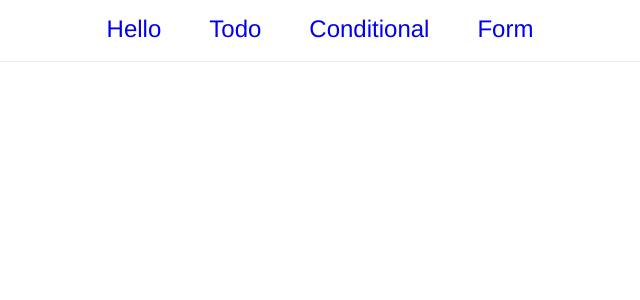
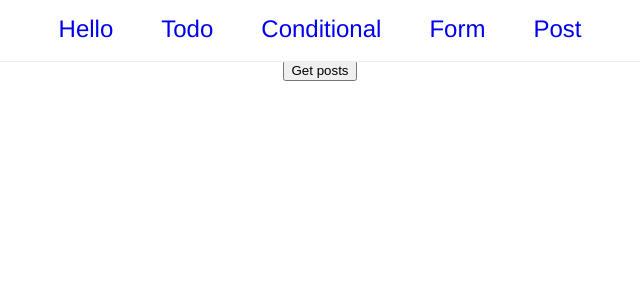
Before and after one commit to likui628/vtu-next-demo, a Vue app: page /#/post in a window 1280 px wide. Shown: the top 300 px of the page, without its empty margins (320-960 px from the left). Built offline with nearby package versions, Linux system fonts and the light colour scheme.

Commit message:
http request via proxy

```diff
--- a/package.json
+++ b/package.json
@@ -9,6 +9,7 @@
     "test": "yarn jest"
   },
   "dependencies": {
+    "axios": "^0.22.0",
     "vue": "^3.2.13",
     "vue-router": "4"
   },
--- a/src/components/Navigation.vue
+++ b/src/components/Navigation.vue
@@ -4,6 +4,7 @@
     <router-link class="link" to="/todo">Todo</router-link>
     <router-link class="link" to="/condition">Conditional</router-link>
     <router-link class="link" to="/form">Form</router-link>
+    <router-link class="link" to="/post">Post</router-link>
   </div>
 </template>
 
@@ -17,6 +18,7 @@
   left: 0;
   right: 0;
   border-bottom: 1px solid #eaecef;
+  background-color: #fff;
 }
 .link {
   padding: 1.5rem;
--- /dev/null
+++ b/src/pages/Post.vue
@@ -0,0 +1,33 @@
+<template>
+  <button @click="getPosts">Get posts</button>
+  <ul>
+    <li v-for="post in posts" :key="post.id" data-test="post">
+      {{ post.title }}
+    </li>
+  </ul>
+</template>
+
+<script lang="ts">
+import { defineComponent } from 'vue'
+import { request } from '../utils/request'
+
+interface Post {
+  userId: number
+  id: number
+  title: string
+  body: string
+}
+
+export default defineComponent({
+  data() {
+    return {
+      posts: [] as Array<Post>,
+    }
+  },
+  methods: {
+    async getPosts() {
+      this.posts = (await request.get('/api/posts')) as Array<Post>
+    },
+  },
+})
+</script>
--- a/src/router.ts
+++ b/src/router.ts
@@ -4,6 +4,7 @@ import Home from './pages/Home.vue'
 import Todo from './pages/Todo.vue'
 import Conditional from './pages/Conditional.vue'
 import Form from './pages/Form.vue'
+import Post from './pages/Post.vue'
 
 export const router = createRouter({
   history: createWebHashHistory(),
@@ -24,5 +25,9 @@ export const router = createRouter({
       path: '/form',
       component: Form,
     },
+    {
+      path: '/post',
+      component: Post,
+    },
   ],
 })
--- /dev/null
+++ b/src/utils/request.ts
@@ -0,0 +1,34 @@
+import axios from 'axios'
+
+class Request {
+  get(url: string, params = {}) {
+    return new Promise((resolve, reject) => {
+      axios
+        .get(url, {
+          params: params,
+        })
+        .then((response) => {
+          resolve(response.data)
+        })
+        .catch((err) => {
+          reject(err)
+        })
+    })
+  }
+
+  post(url: string, data = {}) {
+    return new Promise((resolve, reject) => {
+      axios.post(url, data).then(
+        (response) => {
+          resolve(response.data)
+        },
+        (err) => {
+          reject(err)
+        }
+      )
+    })
+  }
+}
+
+const request = new Request()
+export { request }
--- a/vite.config.ts
+++ b/vite.config.ts
@@ -3,5 +3,14 @@ import vue from '@vitejs/plugin-vue'
 
 // https://vitejs.dev/config/
 export default defineConfig({
-  plugins: [vue()]
+  plugins: [vue()],
+  server: {
+    proxy: {
+      '/api': {
+        target: 'http://jsonplaceholder.typicode.com',
+        changeOrigin: true,
+        rewrite: (path) => path.replace(/^\/api/, ''),
+      },
+    },
+  },
 })
```
Also changed, not shown: 1 other file (tests, documents, lock files or other folders).
